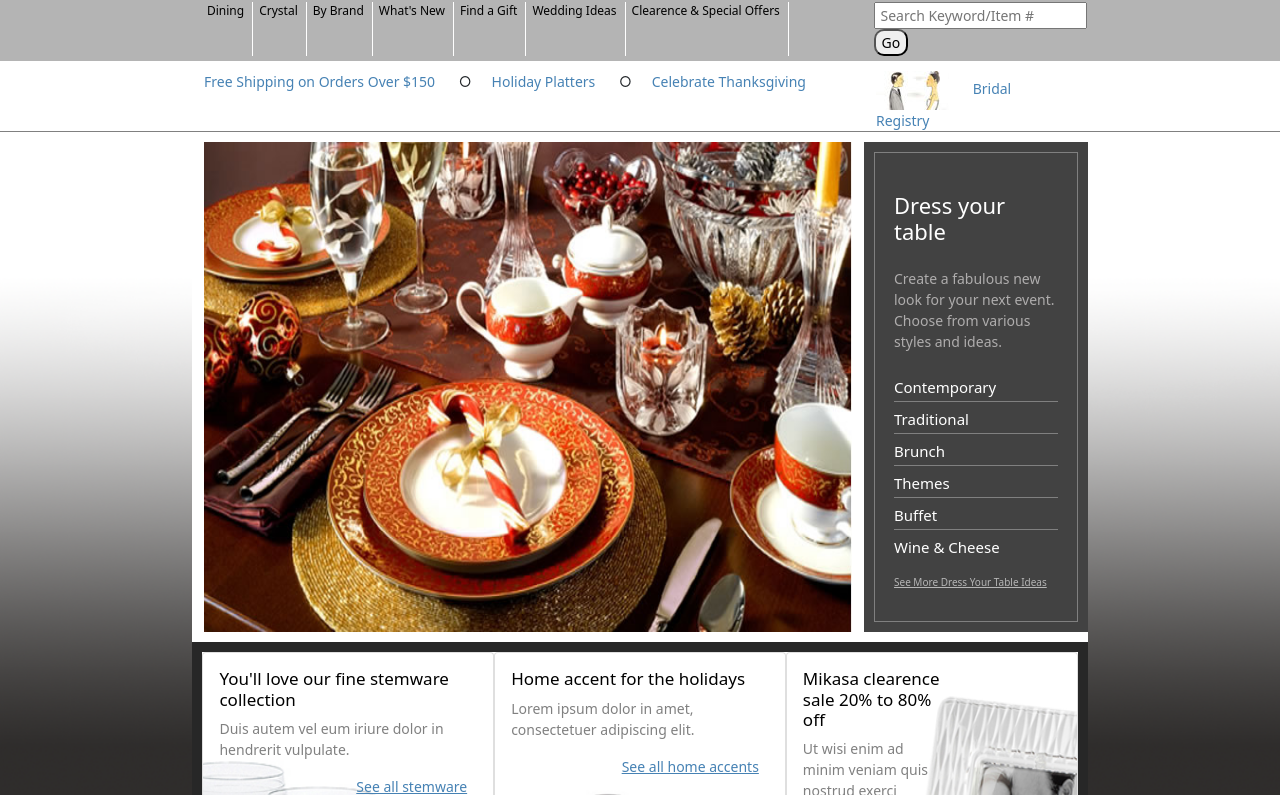
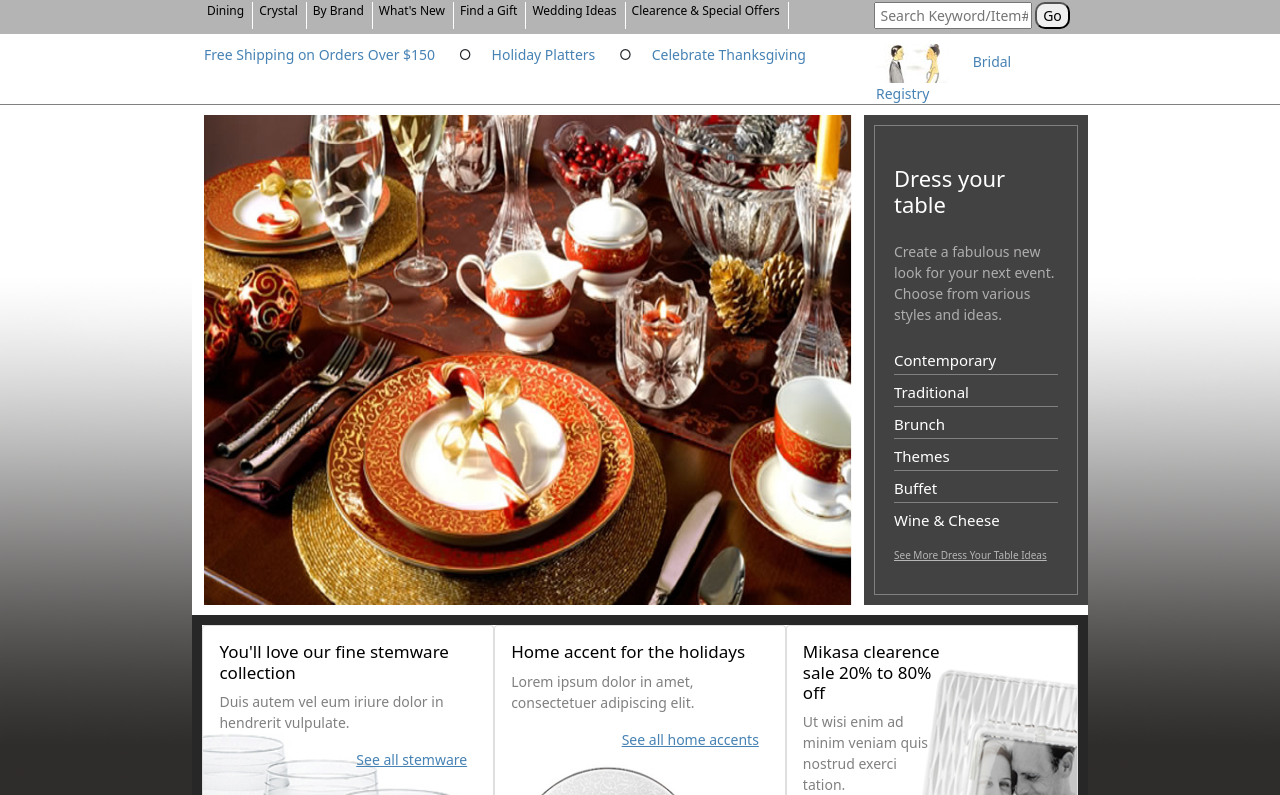
Before and after one commit to suryatejat/suryatejat.github.io, a plain HTML site: page index.html in a window 1280 px wide. Shown: the part 78-873 px from the top of the page. Drawn offline with nearby package versions, Linux system fonts and the light colour scheme.

Commit message:
Update index.html

```diff
--- a/index.html
+++ b/index.html
@@ -81,7 +81,7 @@
                     <a class="service-link" href="">Clearence & Special Offers</a>
                 </div>
                 <div class="search-box col-md-3">
-                    <input type="text" placeholder="Search Keyword/Item #">
+                    <input type="text" placeholder="Search Keyword/Item#" style="width: 80%;">
                     <button type="submit">Go</button>
                 </div>
             </div>
```
